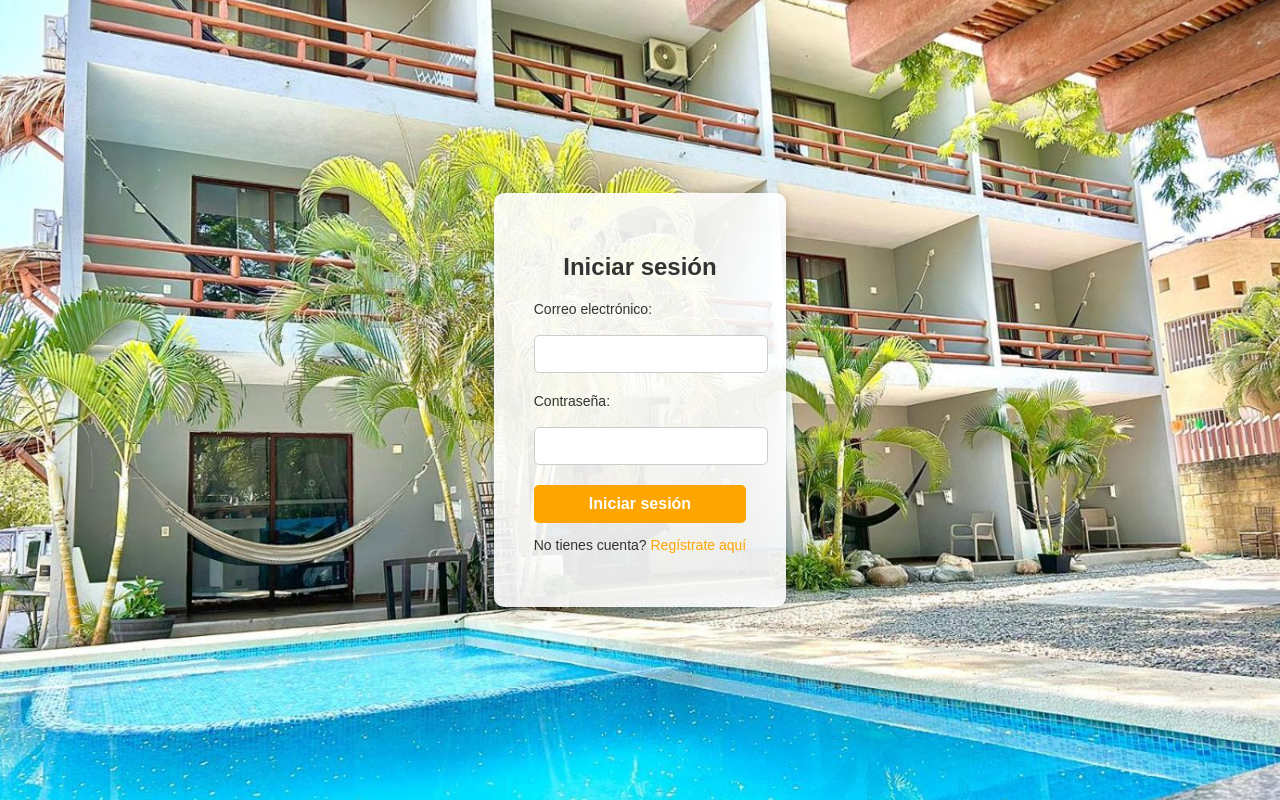
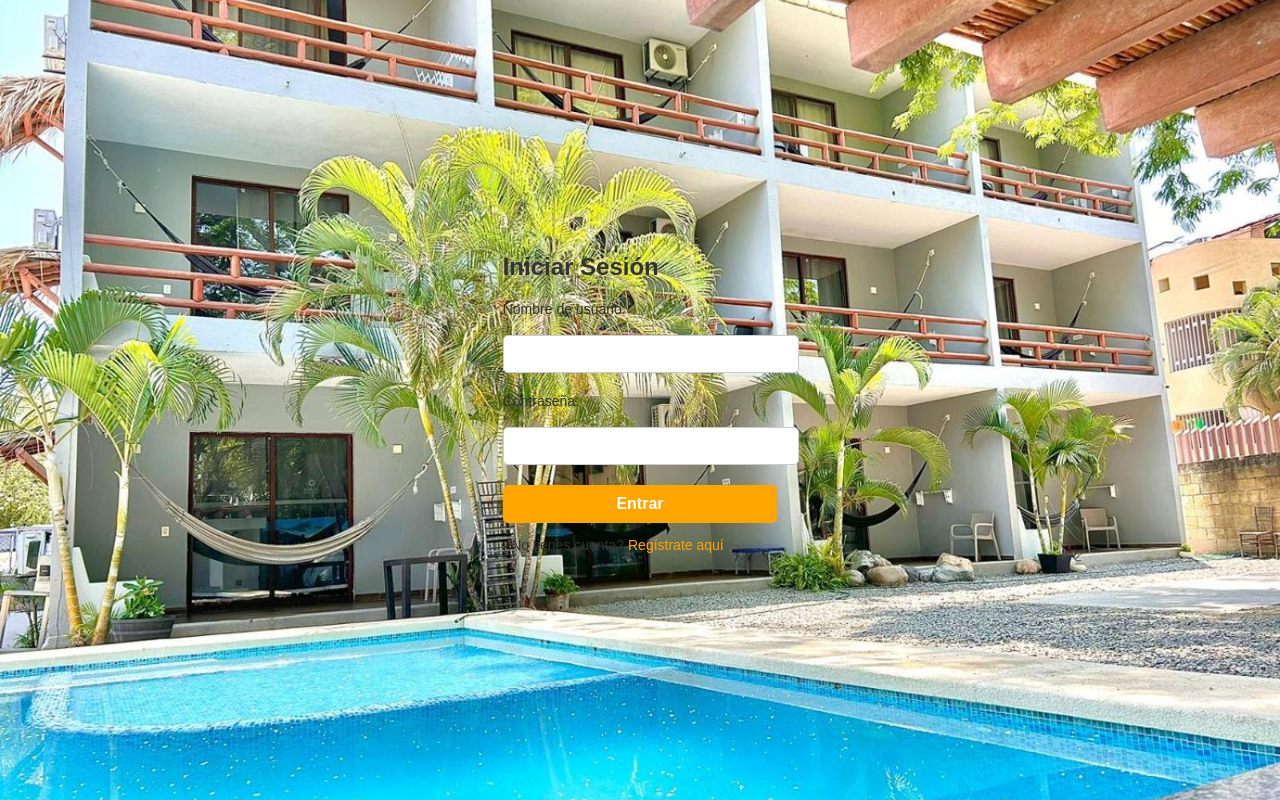
Before and after one commit to SERGMxL/ProyectoHotel6B, a PHP site: page / in a window 1280 px wide. Run offline with PHP 8.4, Linux system fonts and the light colour scheme.

Commit message:
Update index.php

```diff
--- a/Hotel/index.php
+++ b/Hotel/index.php
@@ -1,27 +1,23 @@
 <?php
 session_start();
-require 'includes/conexion.php';
-
-if (isset($_SESSION['user_id'])) {
-    header('Location: dashboard.php');
-    exit();
-}
+require_once 'includes/conexion.php';
 
 if ($_SERVER['REQUEST_METHOD'] === 'POST') {
-    $email = $_POST['email'];
-    $password = $_POST['password'];
+    $usuario = $_POST['nombre_usuario'] ?? '';
+    $contraseña = $_POST['contraseña'] ?? '';
 
-    $stmt = $pdo->prepare('SELECT * FROM usuarios WHERE email = ?');
-    $stmt->execute([$email]);
-    $usuario = $stmt->fetch();
+    $stmt = $pdo->prepare("SELECT * FROM usuario WHERE nombre_usuario = ?");
+    $stmt->execute([$usuario]);
+    $usuario_db = $stmt->fetch();
 
-    if ($usuario && password_verify($password, $usuario['password'])) {
-        $_SESSION['user_id'] = $usuario['id'];
-        $_SESSION['nombre'] = $usuario['nombre'];
-        header('Location: dashboard.php');
+    if ($usuario_db && password_verify($contraseña, $usuario_db['contraseña'])) {
+        $_SESSION['user_id'] = $usuario_db['id_usuario'];
+        $_SESSION['nombre_usuario'] = $usuario_db['nombre_usuario'];
+        $_SESSION['rol'] = $usuario_db['rol'];
+        header("Location: inicio.php");
         exit();
     } else {
-        $error = 'Correo o contraseña incorrectos.';
+        $error = "Usuario o contraseña incorrectos.";
     }
 }
 ?>
@@ -30,25 +26,25 @@ if ($_SERVER['REQUEST_METHOD'] === 'POST') {
 <html lang="es">
 <head>
     <meta charset="UTF-8">
-    <title>Login - Hotel El Sol</title>
+    <title>Iniciar Sesión - Hotel El Sol</title>
     <link rel="stylesheet" href="css/estilos.css">
 </head>
 <body>
-    <div class="login-container">
-        <div class="login-box">
-            <h2>Iniciar sesión</h2>
-            <form action="index.php" method="POST">
-                <?php if (isset($error)): ?>
-                    <div class="error-message"><?php echo $error; ?></div>
-                <?php endif; ?>
-                <label for="email">Correo electrónico:</label>
-                <input type="email" id="email" name="email" required><br>
-                <label for="password">Contraseña:</label>
-                <input type="password" id="password" name="password" required><br>
-                <button type="submit" class="btn">Iniciar sesión</button>
-            </form>
-            <p>No tienes cuenta? <a href="registro.php">Regístrate aquí</a></p>
-        </div>
+    <div class="form-contenedor">
+        <h2>Iniciar Sesión</h2>
+        <?php if (isset($error)): ?>
+            <p class="error"><?php echo $error; ?></p>
+        <?php endif; ?>
+        <form method="POST" action="">
+            <label for="nombre_usuario">Nombre de usuario:</label>
+            <input type="text" name="nombre_usuario" required>
+
+            <label for="contraseña">Contraseña:</label>
+            <input type="password" name="contraseña" required>
+
+            <button type="submit">Entrar</button>
+        </form>
+        <p>¿No tienes cuenta? <a href="registro.php">Regístrate aquí</a></p>
     </div>
 </body>
 </html>
```
